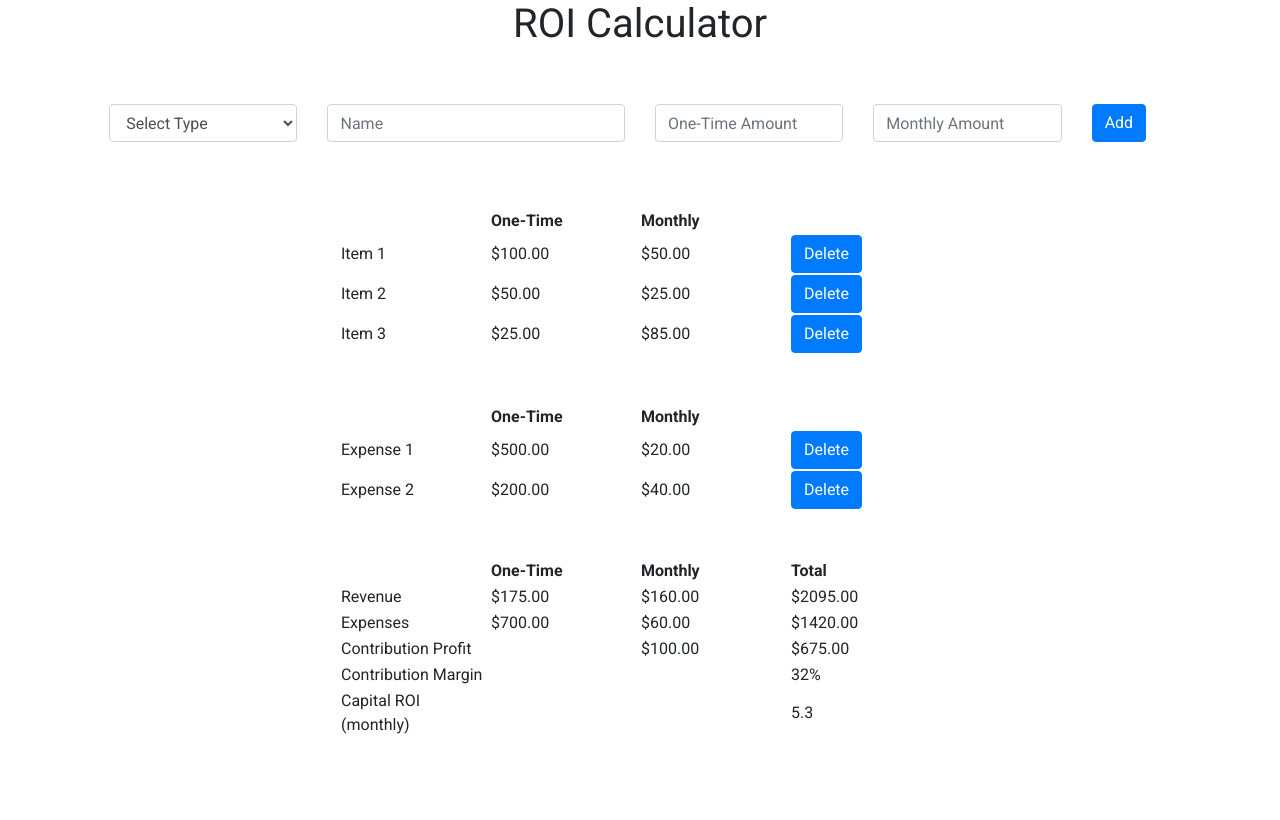
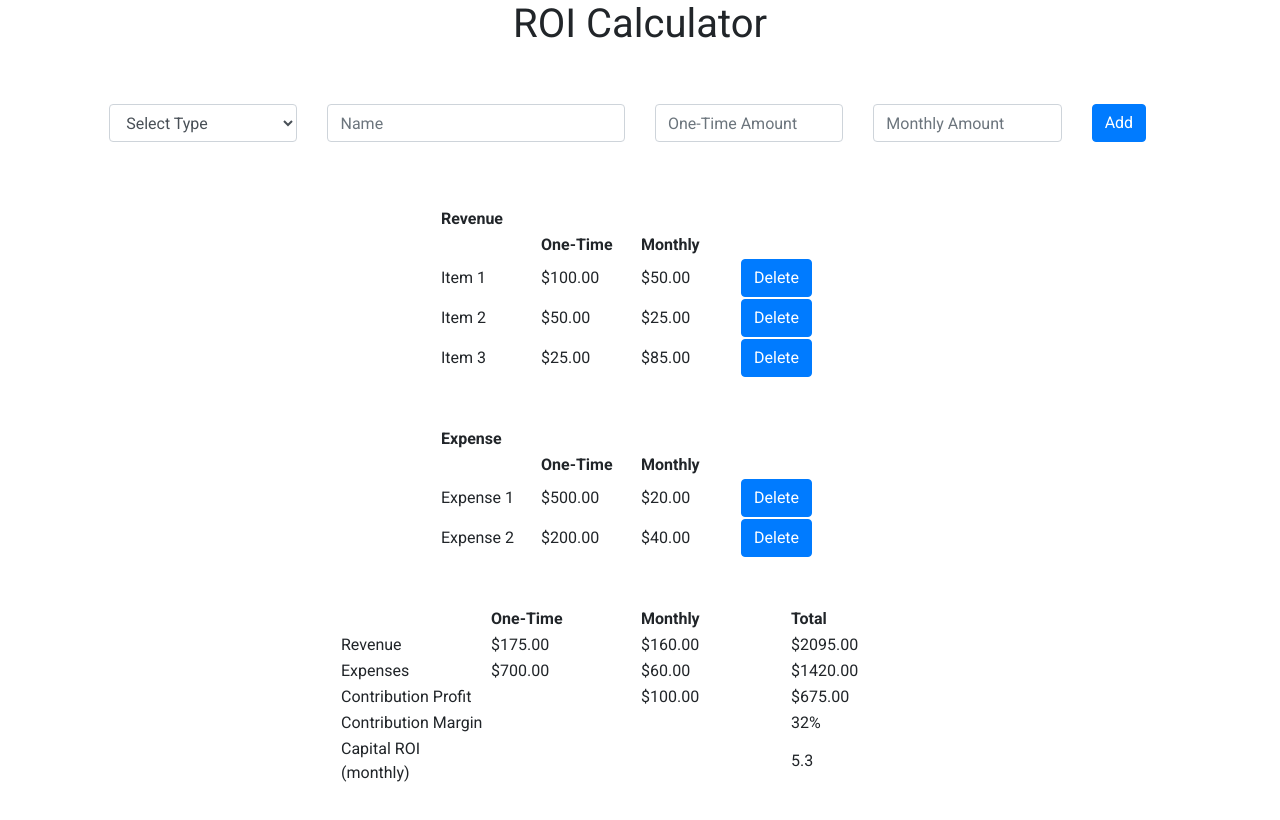
Before and after one commit to zayolab/developer-exercise, a React (Create React App) app: page / in a window 1280 px wide. Shown: the top 820 px of the page. Built offline with nearby package versions, Linux system fonts and the light colour scheme.

Commit message:
move table header to reusable component file

```diff
--- a/src/App.css
+++ b/src/App.css
@@ -14,13 +14,13 @@
   align-items: center;
 }
 
-.expenses-table, .revenue-table, .totals-table {
+.basic-table, .totals-table {
   margin-bottom: 3em;
 }
-.expenses-table th, .revenue-table th, .totals-table th {
+.basic-table th, .totals-table th, .expenses-table th {
   width: 150px;
 }
-.expenses-table td, .revenue-table td, .totals-table td {
+.basic-table th, .totals-table td, .expenses-table th {
   width: 100px
 }
 
--- a/src/App.js
+++ b/src/App.js
@@ -9,21 +9,6 @@ import './App.css';
 
 import Buttons from './components/Buttons';
 import {Table} from './components/Tables';
-
-// create reusable components
-  // table head
-  const form = props =>
-    <thead>
-      <tr>
-        <th>{props.title}</th>
-      </tr>
-      <tr>
-        <th></th>
-        <th>One-Time</th>
-        <th>Monthly</th>
-        <th></th>
-      </tr>
-    </thead>;
 
 class App extends Component {
   constructor() {
@@ -227,15 +212,11 @@ class App extends Component {
         }
         <div className="roi-tables">
           {/* Revenue Table */}
-          <table className="revenue-table">
-            {form({title1: 'Revenue'})}
-            <Table data={this.state.revenue} />
-          </table>
+          <Table data={this.state.revenue} />
+
           {/* Expenses Table */}
-          <table className="expenses-table">
-            {form({title1: 'expense'})}
-            <Table data={this.state.expenses} />
-          </table>
+          <Table data={this.state.expenses} />
+
           {/* Totals Table */}
           <table className="totals-table">
             <thead>
--- a/src/components/Tables.js
+++ b/src/components/Tables.js
@@ -2,6 +2,7 @@ import React, { Component } from 'react';
 import {
   Button
  } from 'react-bootstrap'
+ import '../App.css';
 
 class Table extends React.Component {
   constructor(props) {
@@ -12,19 +13,43 @@ class Table extends React.Component {
     // create table rows from revenue or expense state list
     let revenueTableData = this.props.data.map((item, index) => {
       return (
-        <tr key={"revenue" + index}>
+        <tr key={"id" + index}>
           <td>{item.name}</td>
           <td>${item.oneTime.toFixed(2)}</td>
           <td>${item.monthly.toFixed(2)}</td>
-          <td><Button onClick={() => this.handleDelete('revenue', index)}>Delete</Button></td>
+          <td><Button onClick={() => this.handleDelete('id', index)}>Delete</Button></td>
         </tr>
       )
     })
 
+    // crate table header
+    let tableHeader = '';
+
+    if (this.props.data[0].name.charAt(0) === 'I') {
+      tableHeader = 'Revenue';
+    }
+
+    if (this.props.data[0].name.charAt(0) === 'E') {
+      tableHeader = 'Expense';
+    }
+
     return (
-      <tbody>
-        {revenueTableData}
-      </tbody>
+      <table className='basic-table'>
+        <thead>
+          <tr>
+            <th>{tableHeader}</th>
+          </tr>
+          <tr>
+            <th></th>
+            <th>One-Time</th>
+            <th>Monthly</th>
+            <th></th>
+          </tr>
+        </thead>
+        <tbody>
+          {revenueTableData}
+        </tbody>
+      </table>
     )
   }
 }
```
